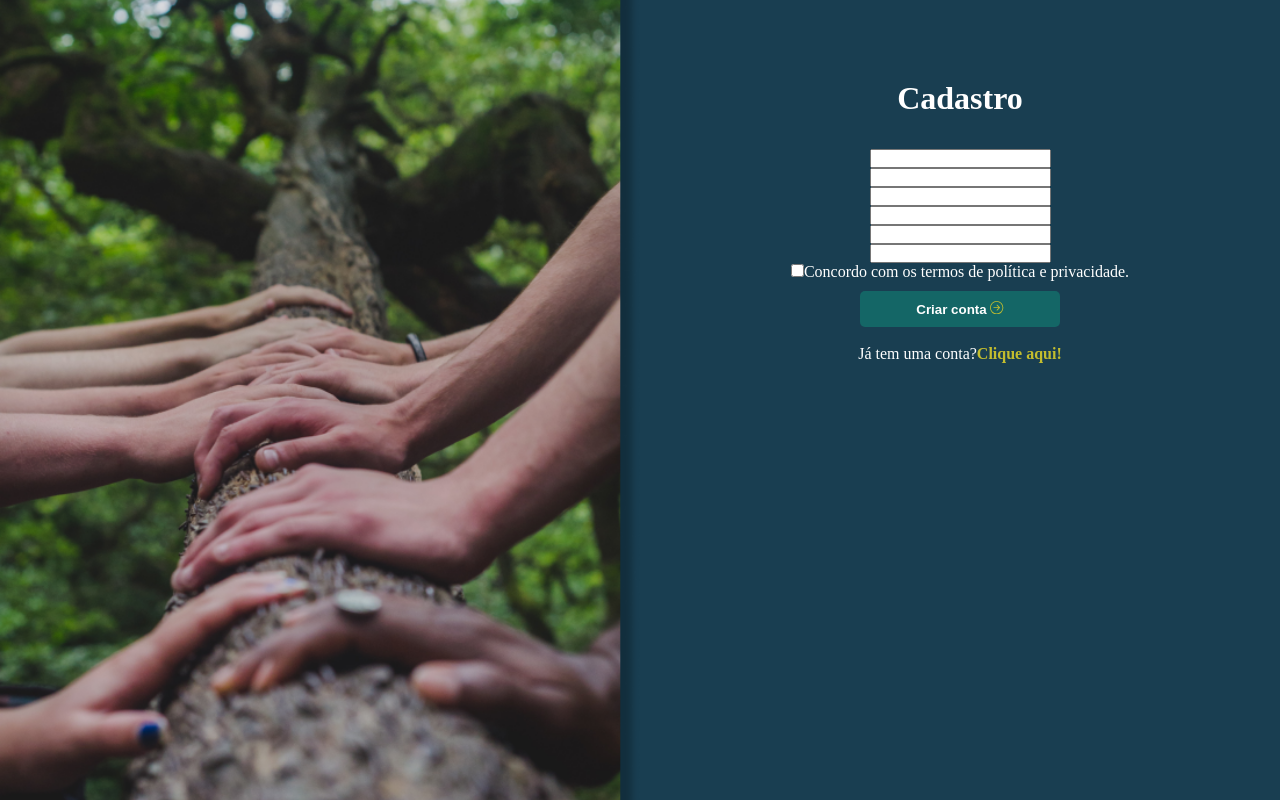
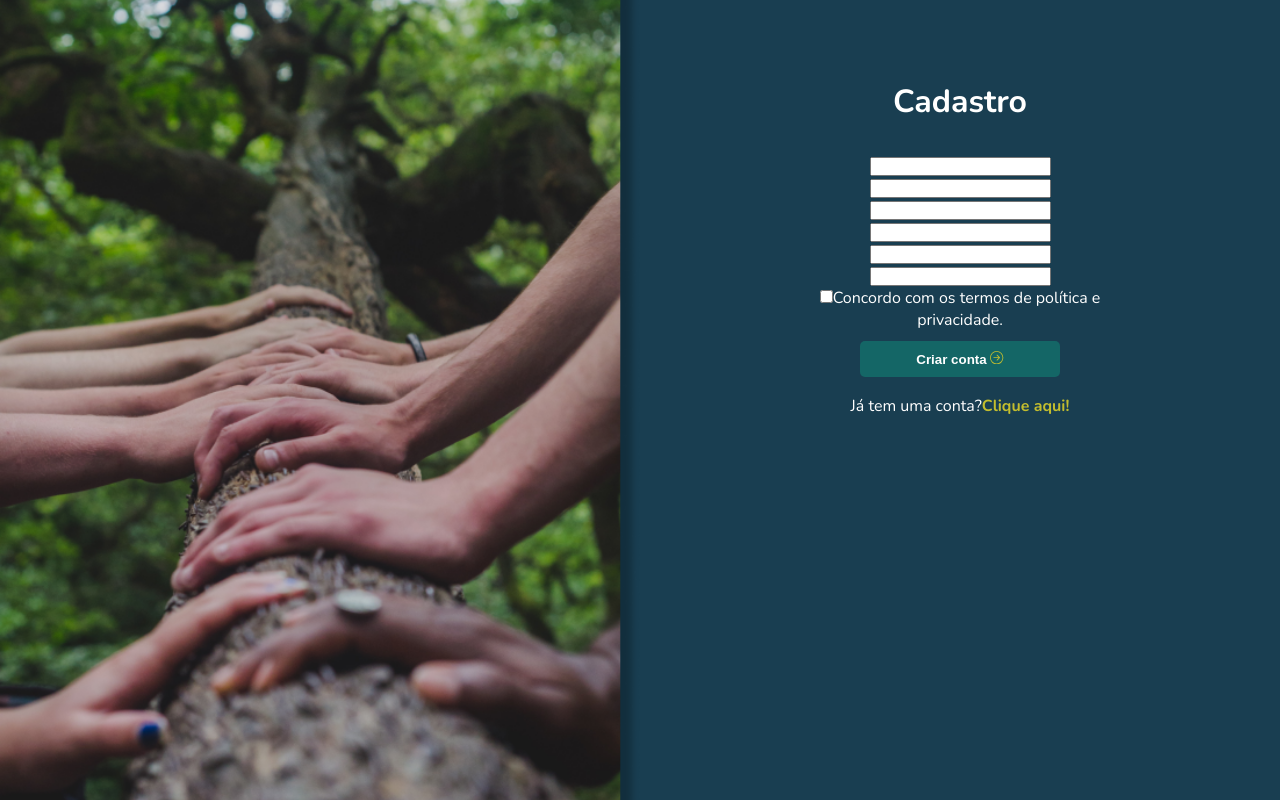
Before and after one commit to lucascortesc/m3-capstone-grupo2, a React (Create React App) app: page /register in a window 1280 px wide. Built offline with nearby package versions, Linux system fonts and the light colour scheme.

Commit message:
feat: font family

```diff
--- a/src/Pages/Register/styles.js
+++ b/src/Pages/Register/styles.js
@@ -8,8 +8,10 @@ export const Container = styled.div`
   display: flex;
   align-items: stretch;
 
+  font-family: Nunito, sans-serif;
+
   background-color: var(--primaryColor);
-  color: white
+  color: white;
 
 `;
 
@@ -45,10 +47,13 @@ export const FormContainer = styled.div`
     .loginButton {
       padding: 10px;
       width: 200px;
+
       background-color: var(--primaryColor50);
       color: white;
+
       border: none;
       border-radius: 5px;
+
       margin: 10px auto;
       font-weight: bold;
     }
```
